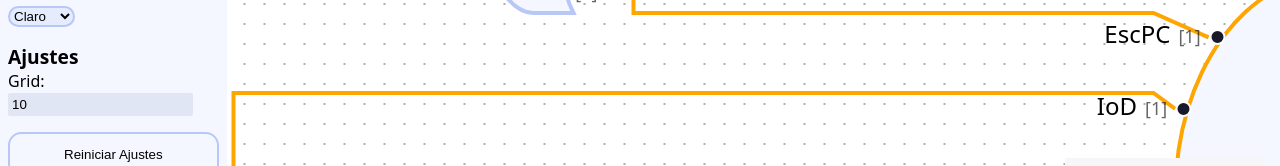
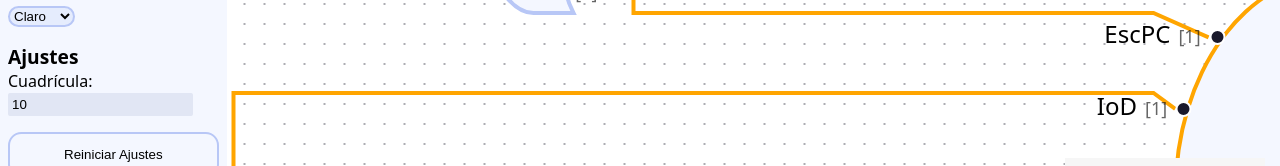
Before and after one commit to DiegoURJC1/mips32_editor_00, a React (Vite) app: page / in a window 1280 px wide. Shown: the part 477-643 px from the top of the page. Built offline with nearby package versions, Linux system fonts and the light colour scheme; a web font is replaced by a local one.

Commit message:
Language correction

```diff
--- a/src/modules/side-panel/SidePanel.jsx
+++ b/src/modules/side-panel/SidePanel.jsx
@@ -61,7 +61,7 @@ export default function SidePanel(props) {
                     Ajustes
                 </div>
                 <div className={"grid-settings"}>
-                    Grid:
+                    Cuadrícula:
                     <BasicInputSmall
                         type={"number"}
                         min={10}
```
